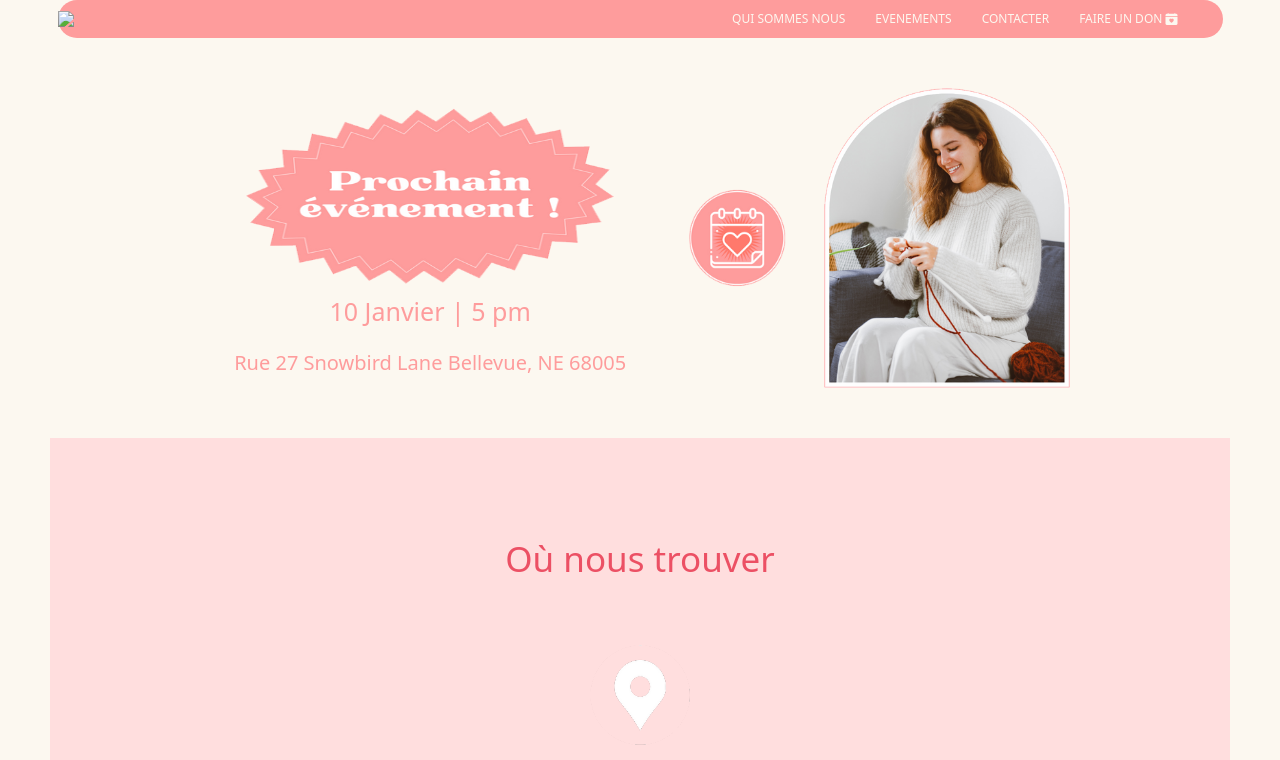
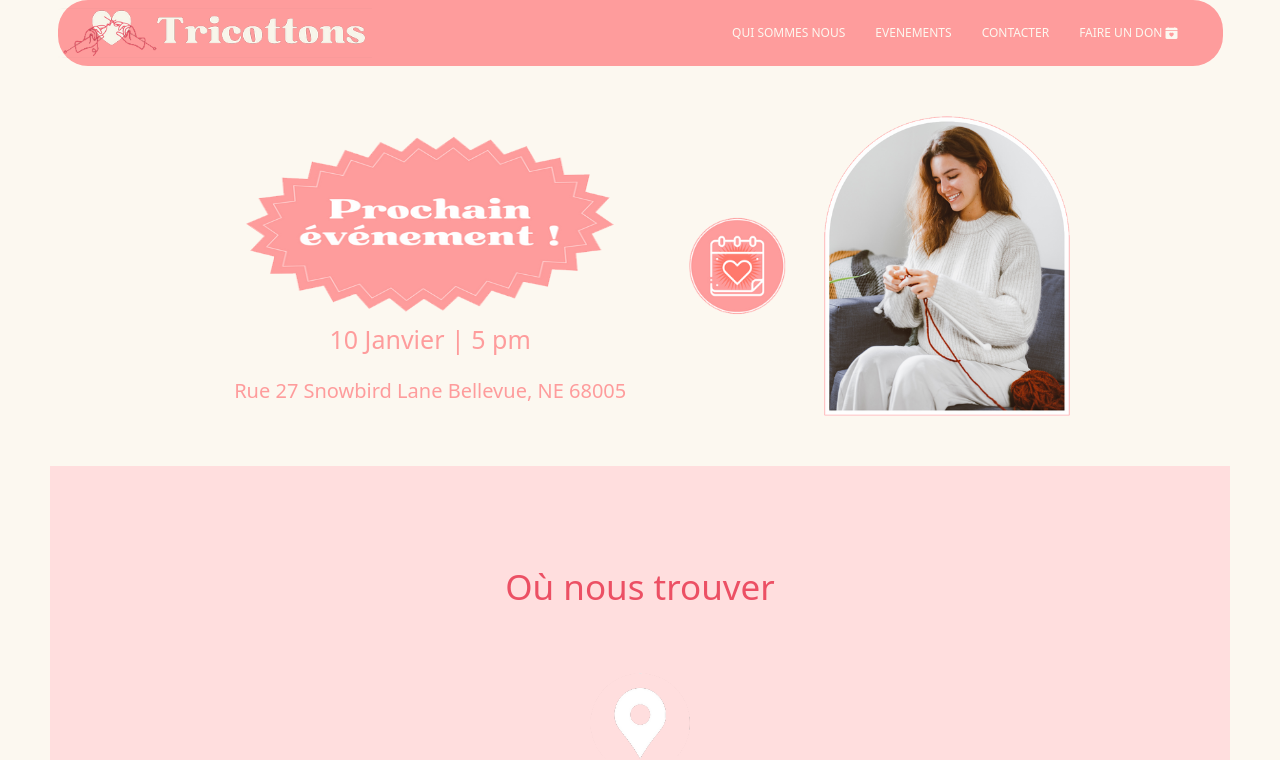
Before and after one commit to MaryelN/tricots-site, a website: page event.html in a window 1280 px wide. Shown: the top 760 px of the page. Drawn offline with nearby package versions, Linux system fonts and the light colour scheme.

Commit message:
link adjustment

```diff
--- a/event.html
+++ b/event.html
@@ -19,7 +19,7 @@
       <nav class="navbar navbar-expand-lg navbar-light bg-info justify-content-center">
         <a class="navbar-brand" href="index.html">
           <img
-            src="assets/images/logo tricots.png
+            src="assets/images/logo tricots.png"
             alt="Tricottons image"
             width="auto"
             height="50rem"
```
Also changed, not shown: index.html (+1 -1 lines).
